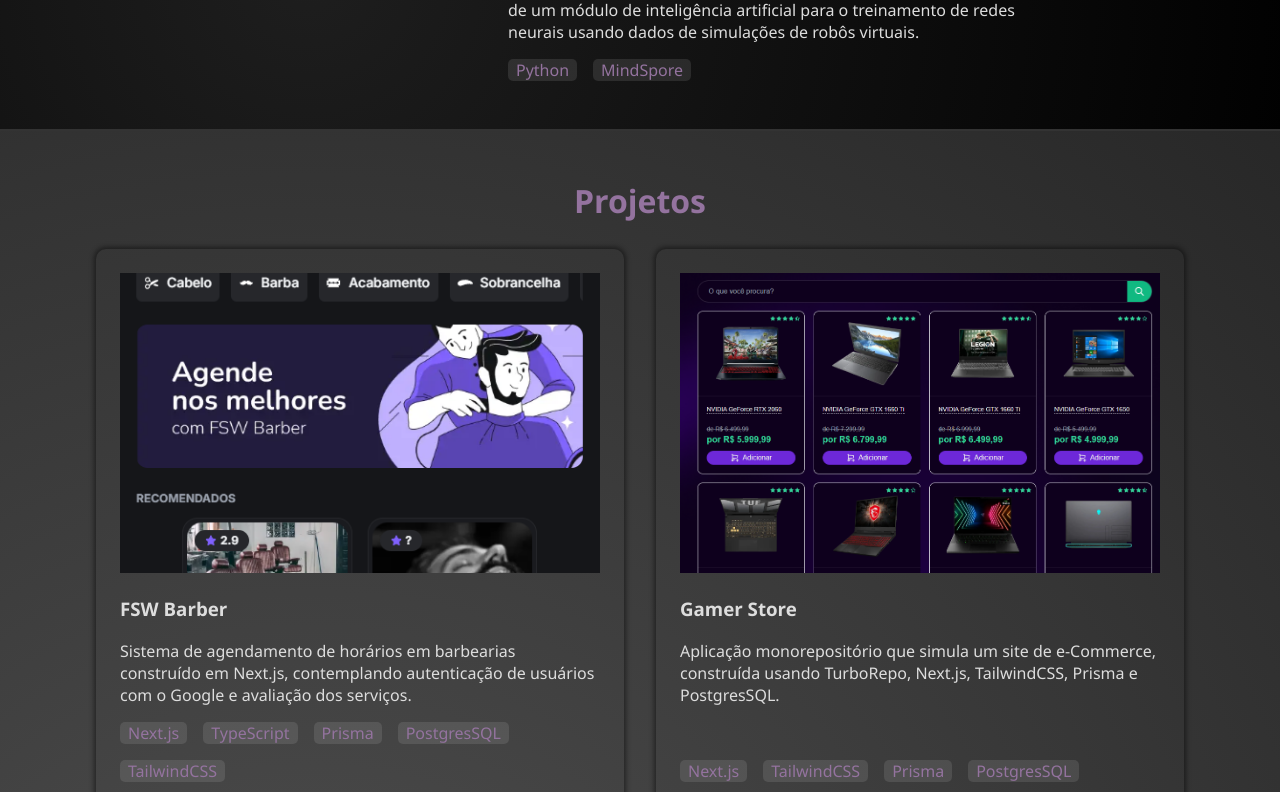
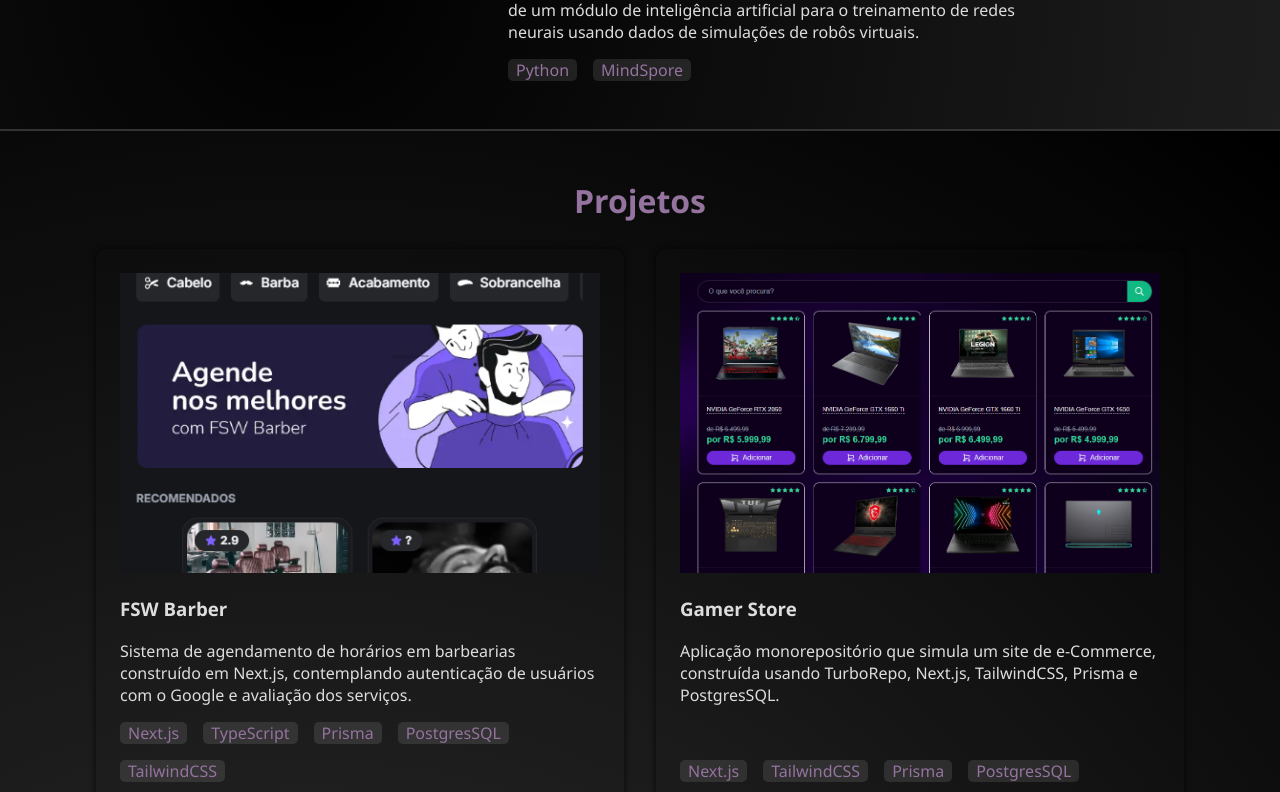
Before and after one commit to lucaslbmp/lucaslbmp.github.io, a React (Create React App) app: page / in a window 1280 px wide. Shown: the part 1468-2260 px from the top of the page. Built offline with nearby package versions, Linux system fonts and the light colour scheme.

Commit message:
fix: fix sections' backgrounds

```diff
--- a/src/App.css
+++ b/src/App.css
@@ -148,6 +148,7 @@
 
 .projects {
   hyphens: auto;
+  background-image: var(--bg-primary);
 
   .projects-list {
     text-align: left;
--- a/src/index.css
+++ b/src/index.css
@@ -23,8 +23,8 @@
   --fg-primary-color: #ddd;
   --fg-secondary-color: #777;
   --border-primary-color: #333;
-  --bg-primary: radial-gradient(circle at 24.1% 68.8%, rgb(80, 80, 80) 0%, rgb(0, 0, 0) 99.4%);
-  --bg-secondary: radial-gradient(circle at 24.1% 68.8%, rgb(30, 30, 30) 0%, rgb(0, 0, 0) 99.4%);
+  --bg-primary: radial-gradient(circle at 24.1% 68.8%, rgb(50, 50, 50) 0%, rgb(0, 0, 0) 99.4%);
+  --bg-secondary: radial-gradient(circle at 24.1% 68.8%, rgb(0, 0, 0) 0%, rgb(30, 30, 30) 99.4%);
 
   --btn-highlight-color: color-mix(in srgb, white 10%, transparent);
   --btn-highlight-overlay: linear-gradient(var(--btn-highlight-color), var(--btn-highlight-color));
```
